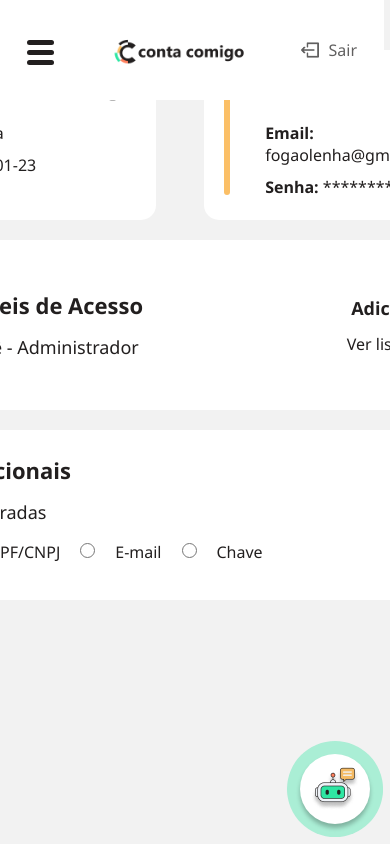
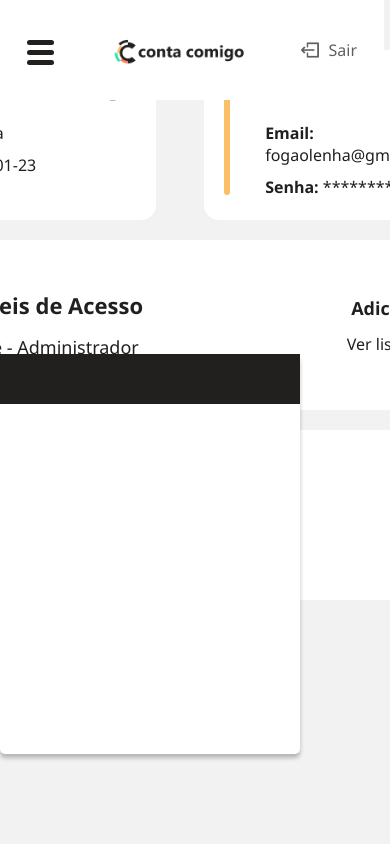
Before and after one commit to Grupo-4-Conta-Comigo/desenvolvimento-site, a React (Create React App) app in the folder conta-comigo/: page /perfil in a window 390 px wide. Both pictures are taken after a click on the element 335 px from the left and 789 px from the top of the page. Shown: the top 844 px of the page. Built offline with nearby package versions, Linux system fonts and the light colour scheme.

Commit message:
Implementando responsividade na tela de Add Cliente

```diff
--- a/conta-comigo/src/_assets/css/global.css
+++ b/conta-comigo/src/_assets/css/global.css
@@ -32,7 +32,7 @@
 }
 
 .voltar{
-  width: 880px;
+  width: 80%;
   margin-top: 30px;
   font-size: 18px;
   font-weight: bold;
@@ -49,10 +49,20 @@
   display: flex;
 }
 
+@media screen and (max-width: 950px){
+  /* .voltar {
+    margin-left: 300px;
+  } */
+}
+
 @media screen and (max-width: 1150px){
   .fBody{
     display: flex;
     flex-direction: column;
+  }
+
+  .voltar{
+    margin-top: 130px;
   }
 }
 
--- a/conta-comigo/src/_assets/css/modules/bot.module.css
+++ b/conta-comigo/src/_assets/css/modules/bot.module.css
@@ -9,6 +9,21 @@
     align-items: center;
     box-shadow: 0px 4px 4px rgb(0, 0, 0, 25%);
     cursor: pointer;
+}
+
+.botOpen{
+  background-color: white;
+  width: 300px;
+  height: 400px;
+  box-shadow: 0px 4px 4px rgb(0, 0, 0, 25%);
+  border-radius: 5px;
+
+}
+
+.botHeader{
+  width: 100%;
+  height: 50px;
+  background-color: var(--secundary-color);
 }
 
 
--- a/conta-comigo/src/_assets/css/modules/core modules/add_cliente.module.css
+++ b/conta-comigo/src/_assets/css/modules/core modules/add_cliente.module.css
@@ -39,12 +39,10 @@
     z-index: 0;
 }
 
-.container_head{
+
+.container_head p{
     font-size: 25px;
     font-weight: bold;
-    width: 100px;
-
-
 }
 
 .container_head .desc{
@@ -97,7 +95,7 @@
     float: left;
 
 }
-.container .container_right{
+.container .container_head .container_right{
     height: 30px;
     display: flex;
     width: 300px;
@@ -109,17 +107,17 @@
 
 }
 
-.container_right .total{
+.container_head .container_right .total{
     color: var(--paletaNum1);
     font-weight: bold;
 }
 
-.container_right .valor{
+.container_head .container_right .valor{
     margin-left: 60px;
     color: var(--secundary-color);
 }
 
-.container_right .add_cliente{
+.container_head .container_right .add_cliente{
     margin-right: 20px;
     width: 25px;
     height: 25px;
@@ -138,3 +136,65 @@
     width: 13px;
     height: 13px;
 }
+
+
+@media screen and (max-width: 1150px) {
+    .container{
+        margin-top: 20px;
+    }
+
+    .container .container_head .container_right{
+        margin-left: 450px;
+    }
+}
+
+@media screen and (max-width: 950px){
+    .container{
+        width: 500px;
+    }
+
+    .container .container_head .container_right{
+        margin-left: 160px;
+    }
+
+    .pessoas{
+        width: 400px;
+        justify-content: center;
+    }
+}
+
+@media screen and (max-width: 650px){
+    .container{
+        width: 260px;
+    }
+
+    .container .container_head{
+        flex-direction: column;
+    }
+
+    .container .container_head{
+        align-items: center;
+    }
+
+    .container .container_head .container_right{
+        margin-left: 130px;
+        width: 100px;
+        align-items: right;
+    }
+
+    .container_head .container_right .valor{
+        display: none;
+    }
+
+
+    .container_head .container_right .add_cliente{
+       margin-top: -5px;
+
+    }
+
+    .pessoas{
+        width: 250px;
+        justify-content: center;
+        margin-left: -40px;
+    }
+}
--- a/conta-comigo/src/components/Bot/Bot.jsx
+++ b/conta-comigo/src/components/Bot/Bot.jsx
@@ -1,13 +1,23 @@
 import bot from "../../_assets/img/icons/bot.png"
 import styles from "../../_assets/css/modules/bot.module.css"
 import pling from "../../_assets/sound/pling.mp3"
+import { useState } from "react"
 
 function Bot(){
+    const [botAberto, setBotAberto] = useState(false)
     const audio = new Audio()
     audio.src = pling
+
+    function abrirBot(){
+        audio.play();
+        setBotAberto(true)
+    }
     return(
-        <div className={styles.main} onClick={()=>{audio.play()}}>
-            <img src={bot} alt="" />
+        <div className={botAberto? styles.botOpen : styles.main} onClick={abrirBot}>
+            <img className={botAberto? "btn_d" : ""} src={bot} alt="" />
+            <div className={botAberto? styles.botHeader : "btn_d"}>
+
+            </div>
         </div>
     );
 }
--- a/conta-comigo/src/pages/restrito/Mesa.jsx
+++ b/conta-comigo/src/pages/restrito/Mesa.jsx
@@ -81,8 +81,7 @@ function Add_clientes(props) {
 
                             </div>
 
-                        </div>
-                        <div className={styles.container_right} onClick={() => {
+                            <div className={styles.container_right} onClick={() => {
                             Swal.fire({
                                 title: 'Digite o apelido do cliente',
                                 input: 'text',
@@ -109,6 +108,7 @@ function Add_clientes(props) {
                             <button className={styles.add_cliente}>
                                 <img src={add} alt="" />
                             </button>
+                        </div>
                         </div>
                         <div className={styles.container_main}>
 
```
